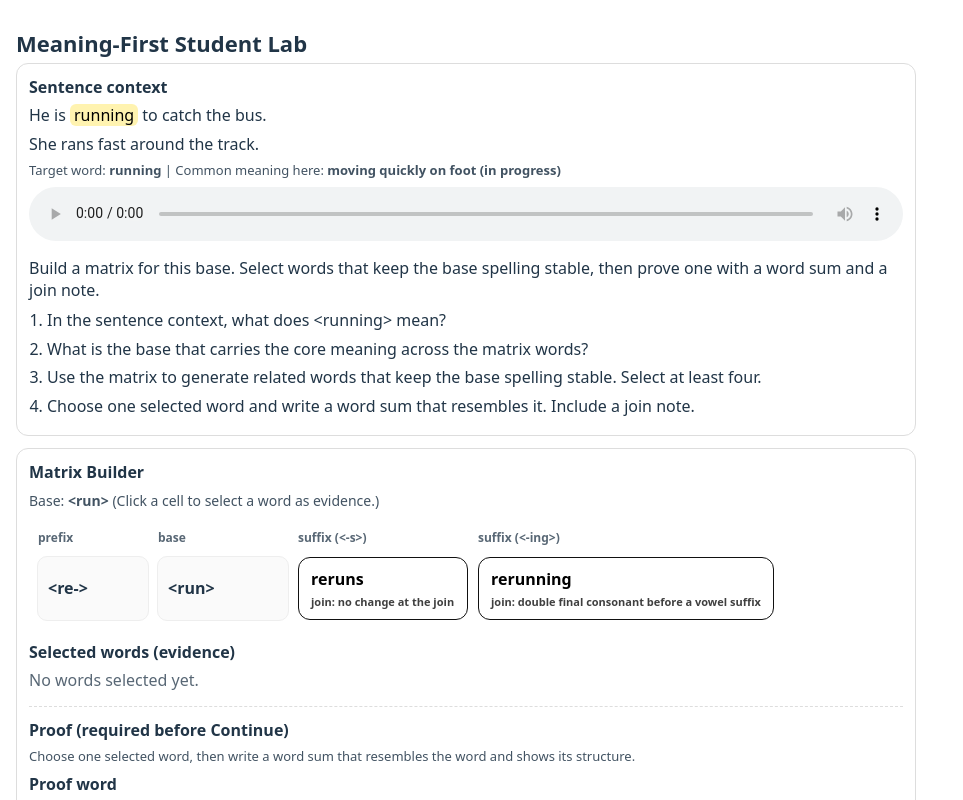
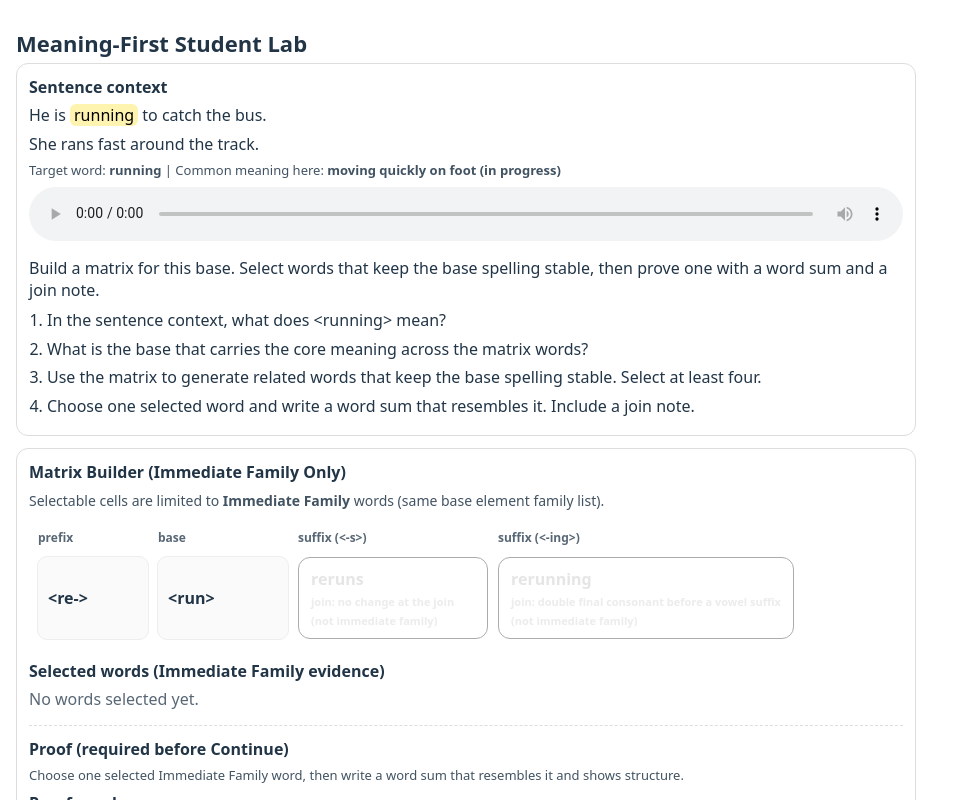
Before and after one commit to Lokahi-Connect/Meaning-First-Student-Lab, a React (Vite) app: page / in a window 1280 px wide. Shown: the top 800 px of the page, without its empty margins (0-963 px from the left). Built offline with nearby package versions, Linux system fonts and the light colour scheme.

Commit message:
Update MatrixBuilder.tsx

```diff
--- a/src/components/MatrixBuilder.tsx
+++ b/src/components/MatrixBuilder.tsx
@@ -4,6 +4,9 @@ type Props = {
   base: string;
   prefixes?: string[];
   suffixes?: string[];
+
+  // ✅ Immediate family whitelist (matrix allowed words)
+  allowedWords: string[];
 
   selected: string[];
   onChangeSelected: (next: string[]) => void;
@@ -37,7 +40,6 @@ function endsWithConsonant(s: string) {
   return c !== "" && !isVowel(c);
 }
 
-// Basic CVC check (English has exceptions; v1 is intentionally simple)
 function isCVC(base: string) {
   const b = (base || "").toLowerCase().trim();
   if (b.length < 3) return false;
@@ -45,10 +47,7 @@ function isCVC(base: string) {
   const m = b[b.length - 2];
   const z = b[b.length - 1];
   if (!a || !m || !z) return false;
-
-  // Exclude w, x, y as final doubling targets in this simple rule
   if (["w", "x", "y"].includes(z)) return false;
-
   return !isVowel(a) && isVowel(m) && !isVowel(z);
 }
 
@@ -56,28 +55,24 @@ function applyJoin(base: string, suffix: string) {
   const b = (base || "").toLowerCase().trim();
   const s = (suffix || "").toLowerCase().trim();
 
-  // No suffix
   if (!s) return { stem: b, note: "no suffix" };
 
-  // Rule 1: Final <e> drop before vowel suffix (e.g., make + ing -> making)
+  // Final <e> drop before vowel suffix
   if (b.endsWith("e") && startsWithVowel(s)) {
     return { stem: b.slice(0, -1), note: "drop final <e> before a vowel suffix" };
   }
 
-  // Rule 2: Final <y> -> <i> before suffix that does NOT start with <i>
-  // (try + ed -> tried). For <-ing>, keep y (try + ing -> trying).
+  // Final <y> -> <i> before suffix not starting with <i> (keep y for <-ing>)
   if (b.endsWith("y") && endsWithConsonant(b.slice(0, -1)) && !s.startsWith("i")) {
     return { stem: b.slice(0, -1) + "i", note: "change final <y> to <i> before this suffix" };
   }
 
-  // Rule 3: Double final consonant in CVC base before vowel suffix (run + ing -> running)
-  // This is a simplified heuristic (works for run, hop, plan; not perfect for all English).
+  // Double final consonant in simple CVC before vowel suffix
   if (isCVC(b) && startsWithVowel(s)) {
     const last = b[b.length - 1];
     return { stem: b + last, note: "double final consonant before a vowel suffix" };
   }
 
-  // Default: no spelling change at the join
   return { stem: b, note: "no change at the join" };
 }
 
@@ -88,7 +83,6 @@ function buildWord(prefix: string, base: string, suffix: string) {
   return {
     word: `${pre}${stem}${suf}`,
     joinNote: note,
-    joinedBase: stem, // base after join adjustment (for display)
   };
 }
 
@@ -103,17 +97,14 @@ function inferAffixForWordSum(args: {
   const prefixes = args.prefixes.map((p) => (p || "").toLowerCase().trim()).filter(Boolean);
   const suffixes = args.suffixes.map((s) => (s || "").toLowerCase().trim()).filter(Boolean);
 
-  // Longest matching prefix
   let pre = "";
   for (const p of prefixes) if (w.startsWith(p) && p.length > pre.length) pre = p;
 
   const afterPre = pre ? w.slice(pre.length) : w;
 
-  // Longest matching suffix
   let suf = "";
   for (const s of suffixes) if (afterPre.endsWith(s) && s.length > suf.length) suf = s;
 
-  // Best-effort only
   return { prefix: pre, suffix: suf, base: b };
 }
 
@@ -130,6 +121,7 @@ export function MatrixBuilder({
   base,
   prefixes = [],
   suffixes = [],
+  allowedWords,
   selected,
   onChangeSelected,
   proofWord,
@@ -143,7 +135,14 @@ export function MatrixBuilder({
   const left = P.length ? P : [""];
   const right = S.length ? S : [""];
 
+  const allowedSet = useMemo(() => {
+    return new Set((allowedWords || []).map((w) => (w || "").toLowerCase().trim()));
+  }, [allowedWords]);
+
   function toggleWord(w: string) {
+    const wNorm = (w || "").toLowerCase().trim();
+    if (!allowedSet.has(wNorm)) return; // 🔒 Restriction: immediate family only
+
     const next = selected.includes(w) ? selected.filter((x) => x !== w) : [...selected, w];
     onChangeSelected(next);
 
@@ -167,16 +166,15 @@ export function MatrixBuilder({
       suffixes: S,
     });
 
-    const template = formatWordSum(proofWord, base, inferred.prefix, inferred.suffix);
-    onChangeWordSum(template);
+    onChangeWordSum(formatWordSum(proofWord, base, inferred.prefix, inferred.suffix));
   }
 
   return (
     <div style={{ padding: 12, border: "1px solid #ddd", borderRadius: 12, marginBottom: 12 }}>
-      <div style={{ fontWeight: 800, marginBottom: 8 }}>Matrix Builder</div>
+      <div style={{ fontWeight: 800, marginBottom: 8 }}>Matrix Builder (Immediate Family Only)</div>
 
       <div style={{ marginBottom: 10, fontSize: 14, opacity: 0.85 }}>
-        Base: <strong>&lt;{base}&gt;</strong> (Click a cell to select a word as evidence.)
+        Selectable cells are limited to <strong>Immediate Family</strong> words (same base element family list).
       </div>
 
       <div style={{ overflowX: "auto" }}>
@@ -228,11 +226,13 @@ export function MatrixBuilder({
                   const built = buildWord(pre, base, suf);
                   const w = built.word;
                   const isSelected = selected.includes(w);
+                  const isAllowed = allowedSet.has(w.toLowerCase().trim());
 
                   return (
                     <td key={`${pre}::${suf}`}>
                       <button
                         onClick={() => toggleWord(w)}
+                        disabled={!isAllowed}
                         style={{
                           width: "100%",
                           textAlign: "left",
@@ -240,16 +240,26 @@ export function MatrixBuilder({
                           borderRadius: 12,
                           border: "1px solid #111",
                           background: isSelected ? "#fff3b0" : "white",
-                          cursor: "pointer",
+                          cursor: isAllowed ? "pointer" : "not-allowed",
                           fontWeight: 800,
-                          minWidth: 170,
+                          minWidth: 190,
+                          opacity: isAllowed ? 1 : 0.35,
                         }}
-                        title={`Join note: ${built.joinNote}`}
+                        title={
+                          isAllowed
+                            ? `Join note: ${built.joinNote}`
+                            : "Not in Immediate Family list (shown for reference only)"
+                        }
                       >
                         {w}
                         <div style={{ fontSize: 11, opacity: 0.75, marginTop: 4 }}>
                           join: {built.joinNote}
                         </div>
+                        {!isAllowed ? (
+                          <div style={{ fontSize: 11, opacity: 0.75, marginTop: 4 }}>
+                            (not immediate family)
+                          </div>
+                        ) : null}
                       </button>
                     </td>
                   );
@@ -261,7 +271,7 @@ export function MatrixBuilder({
       </div>
 
       <div style={{ marginTop: 12 }}>
-        <div style={{ fontWeight: 800, marginBottom: 6 }}>Selected words (evidence)</div>
+        <div style={{ fontWeight: 800, marginBottom: 6 }}>Selected words (Immediate Family evidence)</div>
         {hasSelected ? (
           <div style={{ display: "flex", flexWrap: "wrap", gap: 8 }}>
             {selected.map((w) => (
@@ -288,7 +298,7 @@ export function MatrixBuilder({
         <div style={{ fontWeight: 800, marginBottom: 6 }}>Proof (required before Continue)</div>
 
         <div style={{ fontSize: 13, opacity: 0.85, marginBottom: 8 }}>
-          Choose one selected word, then write a word sum that resembles the word and shows its structure.
+          Choose one selected Immediate Family word, then write a word sum that resembles it and shows structure.
         </div>
 
         <div style={{ display: "grid", gap: 8 }}>
@@ -320,7 +330,6 @@ export function MatrixBuilder({
             </select>
           </label>
 
-          <div style={{ display: "flex", gap: 10, alignItems: "center" }}>
           <button
             onClick={startWordSumTemplate}
             disabled={!proofWord}
@@ -333,15 +342,9 @@ export function MatrixBuilder({
               fontWeight: 800,
               opacity: proofWord ? 1 : 0.6,
             }}
-              title="Prefills a structure template. You still explain the join."
           >
             Start my word sum
           </button>
-
-            <div style={{ fontSize: 12, opacity: 0.75 }}>
-              (Template fills structure only; you write the join reasoning.)
-            </div>
-          </div>
 
           <label style={{ fontWeight: 700 }}>
             Word sum proof
```
Lines whose indentation alone changed are shown as unchanged.
